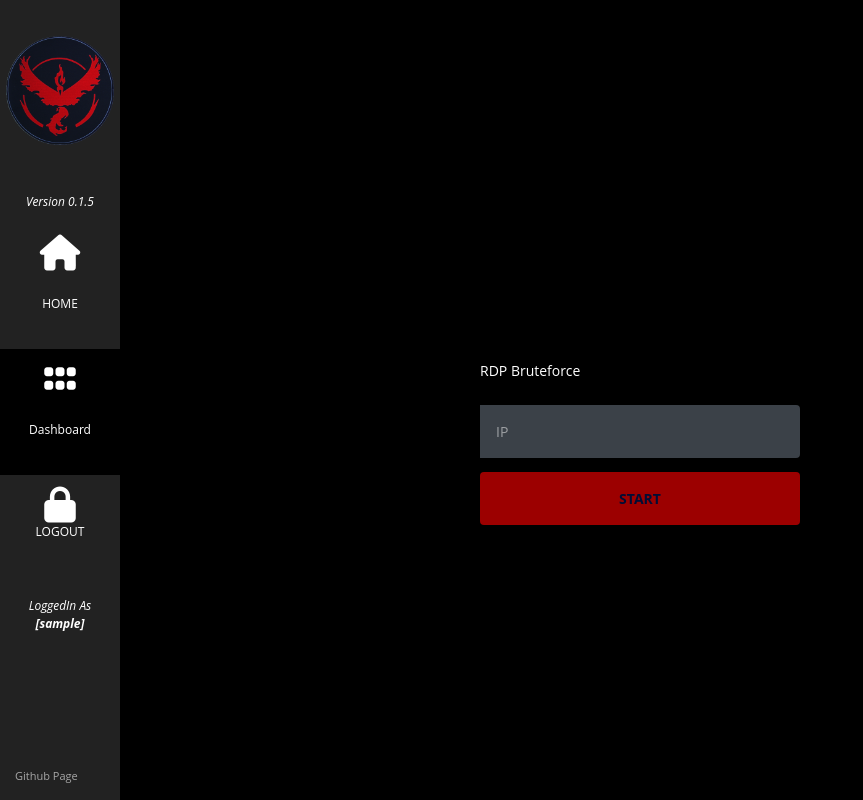
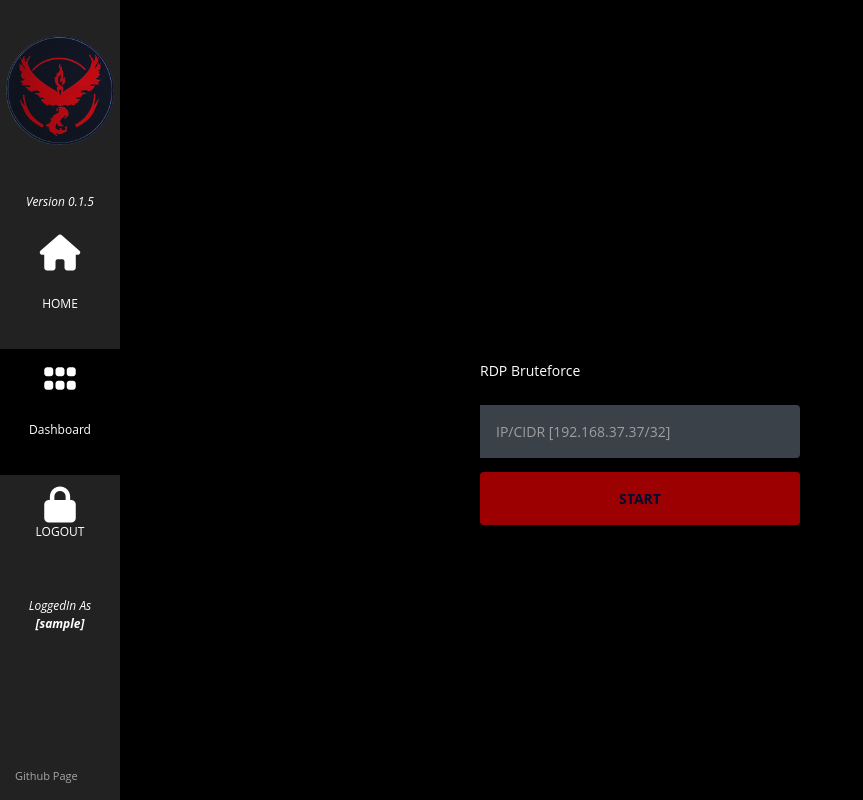
Before and after one commit to signorrayan/RedTeam_toolkit, a Django app: page /windows/rdpbruteforce/ in a window 1280 px wide. Shown: the whole page, without its empty margins (0-863 px from the left). Run offline with Django 3.2, Linux system fonts and the light colour scheme; the visitor is signed in with stand-in values (Sample User, id 1); some libraries are stand-ins or nearby versions.

Commit message:
Update RDP bruteforce template

```diff
--- a/toolkit/templates/toolkit/windows/rdpbruteforce.html
+++ b/toolkit/templates/toolkit/windows/rdpbruteforce.html
@@ -21,7 +21,7 @@
       {% csrf_token %}
       <div class="form__field">
           </svg><span class="hidden">Ip</span></label>
-        <input  type="text" name="ip" class="form__input" placeholder="IP" required>
+        <input  type="text" name="ip" class="form__input" placeholder="IP/CIDR [192.168.37.37/32]" required>
       </div>
 
       <div class="form__field">
```
